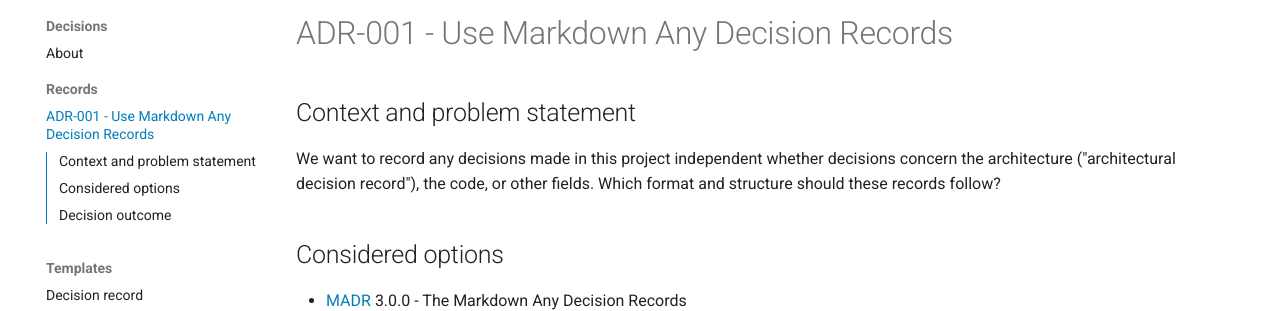
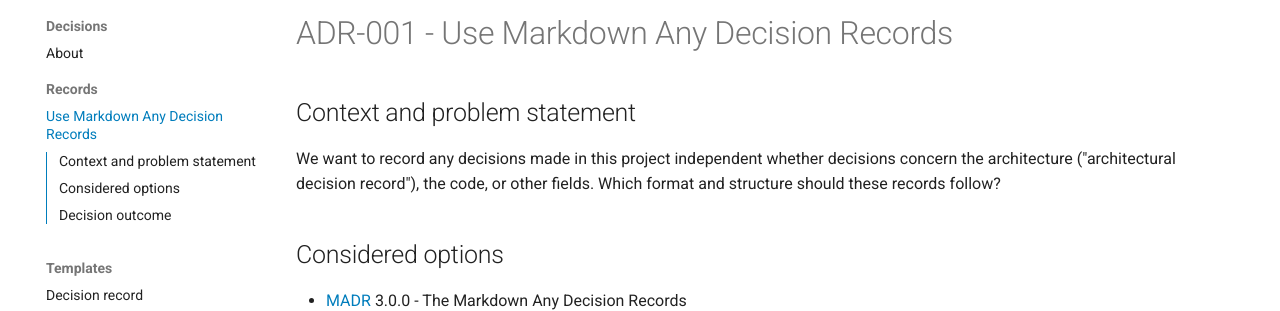
Before and after one commit to clap-demo/refarch-001, an MkDocs documentation site: the page built from docs/decisions/records/ADR-001-use-markdown-any-decision-records.md, in a window 1280 px wide. Shown: the part 133-444 px from the top of the page. Built offline with MkDocs 1.6.1 and Material for MkDocs 9.7.7, drawn with Linux system fonts in a browser that asks for light colours; comment, search, counter and statistics services are not loaded; the version menu is left out; part of the change alters nothing that is shown.

```diff
--- a/docs/decisions/records/ADR-001-use-markdown-any-decision-records.md
+++ b/docs/decisions/records/ADR-001-use-markdown-any-decision-records.md
@@ -1,3 +1,7 @@
+---
+id: 1
+title: Use Markdown Any Decision Records
+---
 # ADR-001 - Use Markdown Any Decision Records
 
 ## Context and problem statement
```
